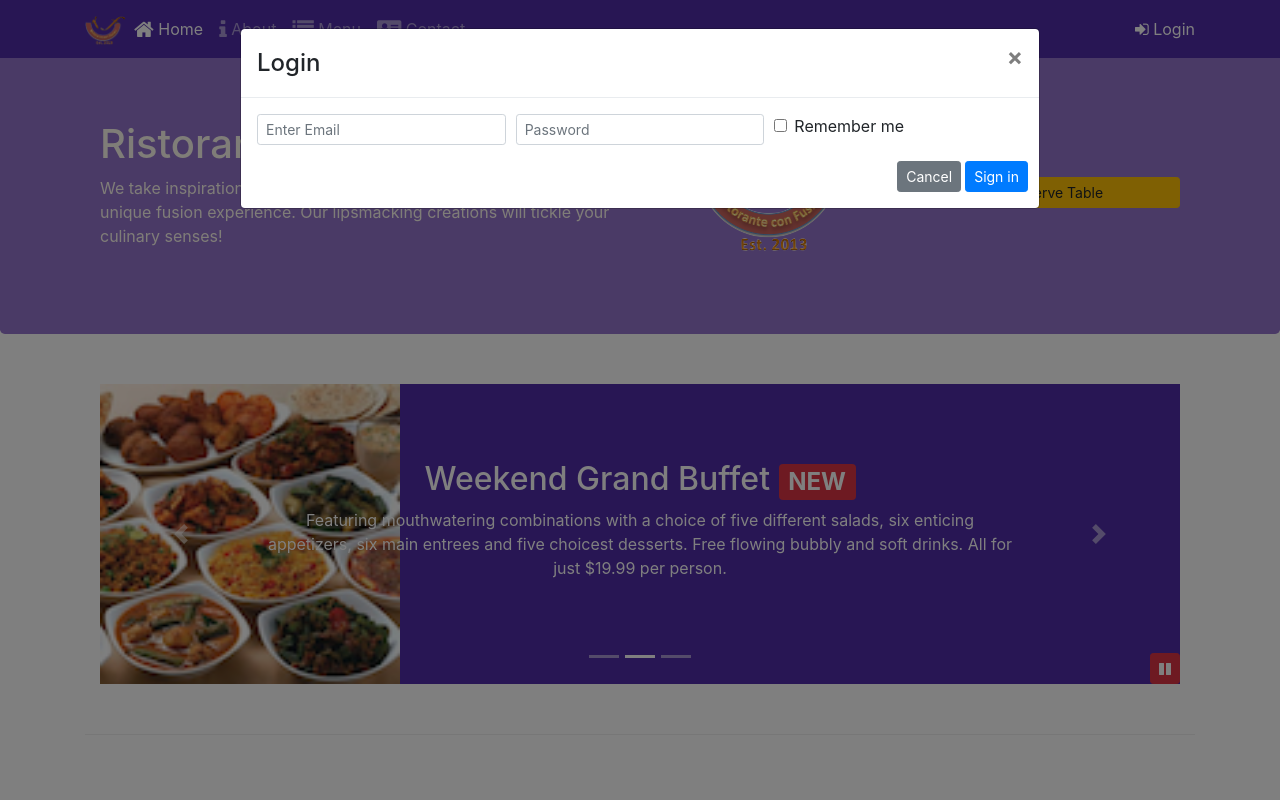
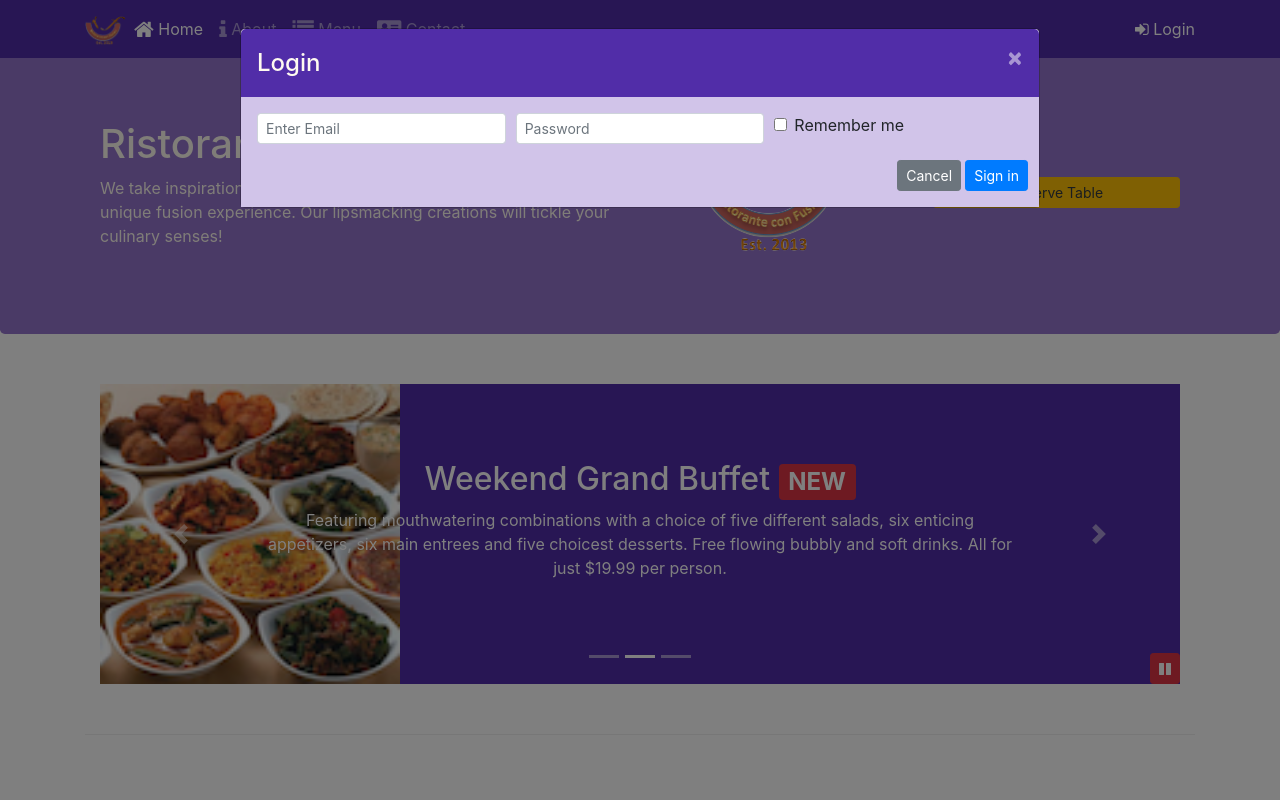
Before and after one commit to Ranc0/Bootstrap4-conFusion, a website: page index.html in a window 1280 px wide. Both pictures are taken after a click on the link "Login". Shown: the top 800 px of the page. Drawn offline with nearby package versions, Linux system fonts and the light colour scheme.

Commit message:
Assignment 4

```diff
--- a/css/styles.scss
+++ b/css/styles.scss
@@ -74,3 +74,24 @@ body {
     position: absolute;
     bottom: 0px;
 }
+
+.modal-content {
+    .modal-header {
+        background: $background-dark;
+        color: floralwhite;
+        border-bottom: none;
+
+        .close {
+            color: white;
+        }
+    }
+
+    .modal-body {
+        background: $background-pale;
+    }
+
+    .modal-footer {
+        background: $background-light;
+        border-top: none;
+    }
+}
--- a/index.html
+++ b/index.html
@@ -31,7 +31,7 @@
                     <li class="nav-item"><a href="./contactus.html" class="nav-link"><span class="fa fa-address-card fa-lg"></span> Contact</a></li>
                 </ul>
                 <span class="navbar-text">
-                    <a data-toggle="modal" data-target="#loginModal">
+                    <a id="linkLogin">
                         <span class="fa fa-sign-in"></span> Login
                     </a>
                 </span>
@@ -89,8 +89,7 @@
                     <img src="img/logo.png" class="img-fluid" alt="">
                 </div>
                 <div class="col-12 col-sm-3 align-self-center text-center">
-                    <a href="" type="button" role="button" class="btn btn-sm btn-warning w-100"
-                    data-toggle="modal" data-target="#reservationFormModal">Reserve Table</a>
+                    <a id="buttonReserveTable" type="button" role="button" class="btn btn-sm btn-warning w-100 text-dark">Reserve Table</a>
                 </div>
             </div>
         </div>
@@ -330,6 +329,14 @@
                 }
 
             });
+
+            $('#linkLogin').click(function() {
+                $('#loginModal').modal('show');
+            });
+
+            $('#buttonReserveTable').click(function() {
+                $('#reservationFormModal').modal('show');
+            });
         });
     </script>
 </body>
```
Also changed, not shown: css/styles.css.
